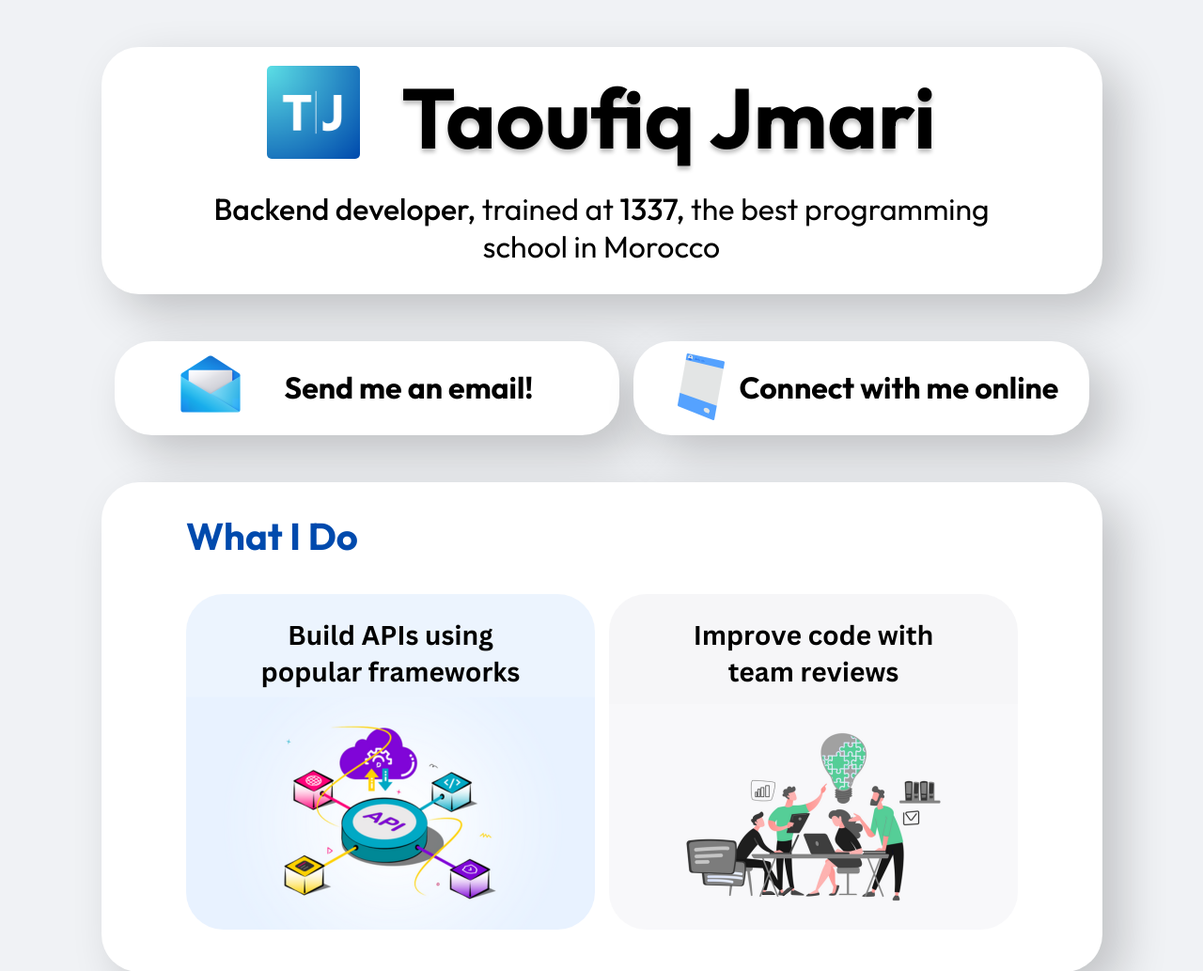
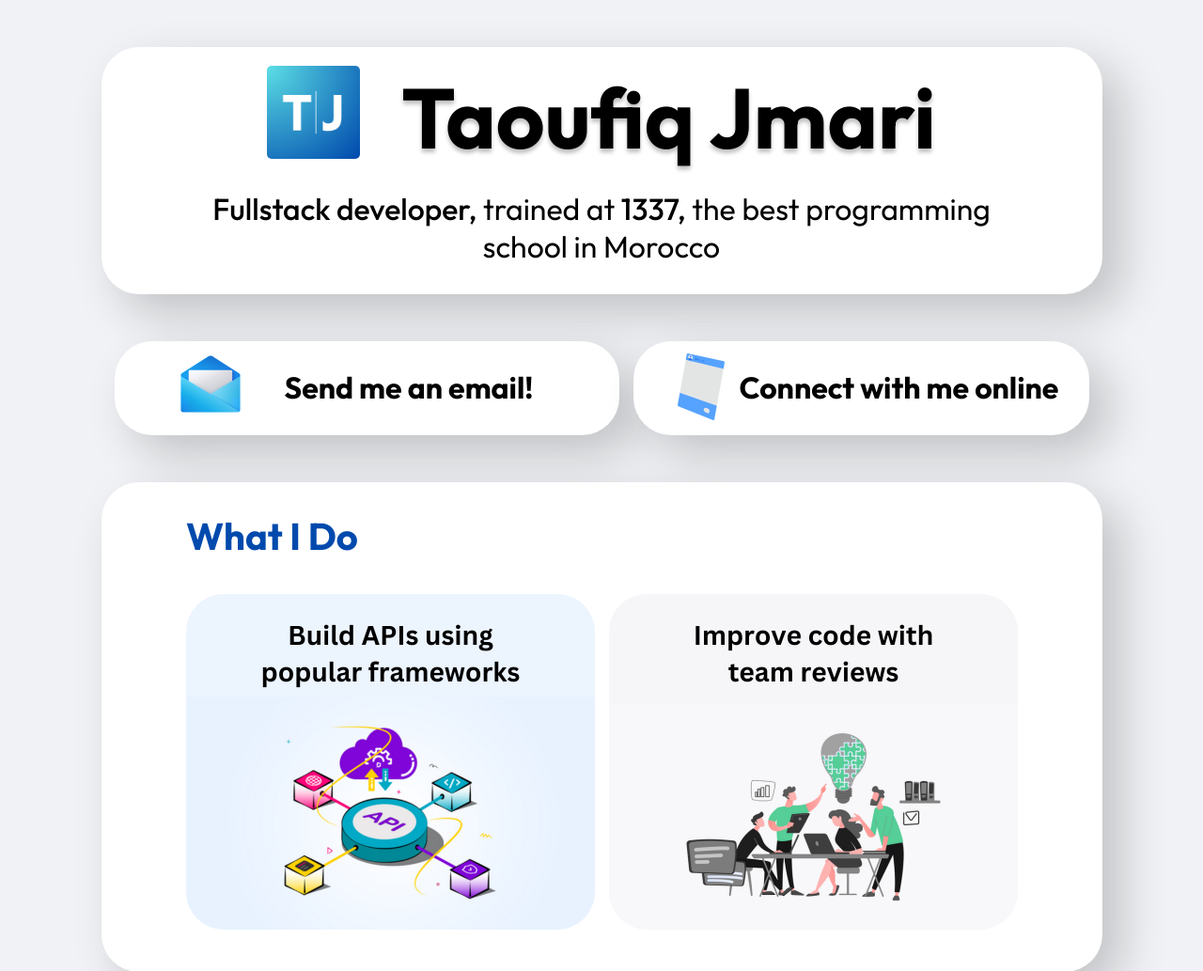
Before and after one commit to taoufiqjmari/taoufiqjmari.github.io, a plain HTML site: page index.html in a window 1280 px wide. Shown: the top 1033 px of the page at 94% size. Drawn offline with Linux system fonts and the light colour scheme.

Commit message:
backend to fullstack

```diff
--- a/index.html
+++ b/index.html
@@ -28,7 +28,7 @@
           <h1 class="title">Taoufiq Jmari</h1>
         </div>
         <div class="description">
-          <span class="bold">Backend developer,</span>
+          <span class="bold">Fullstack developer,</span>
           trained at
           <span class="bold">1337,</span>
           the best programming school in Morocco
```
